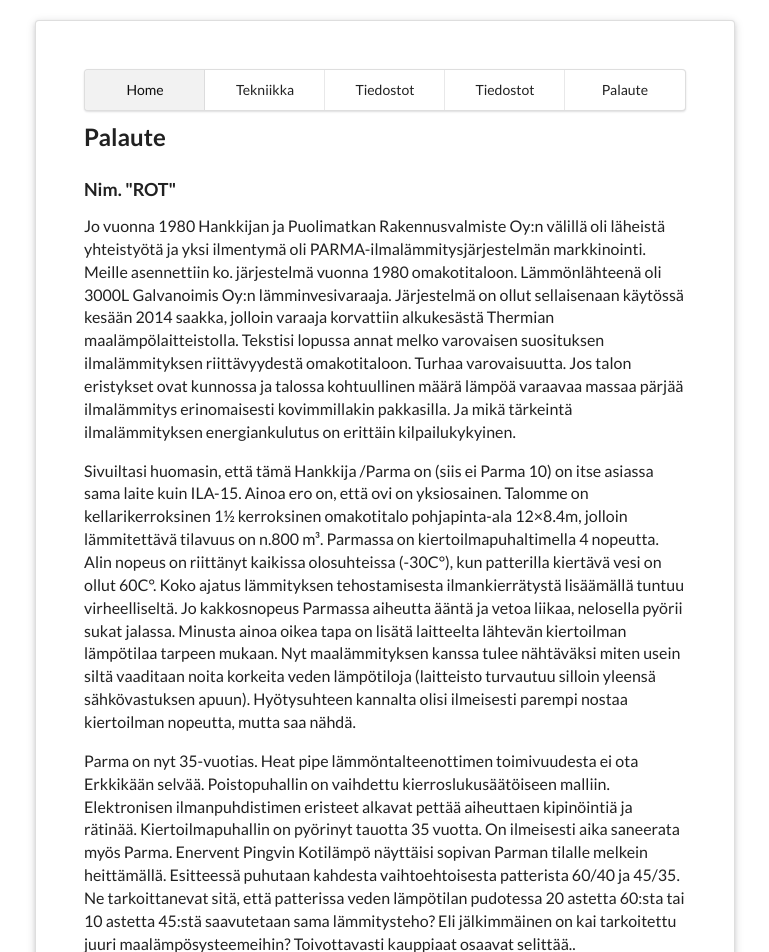
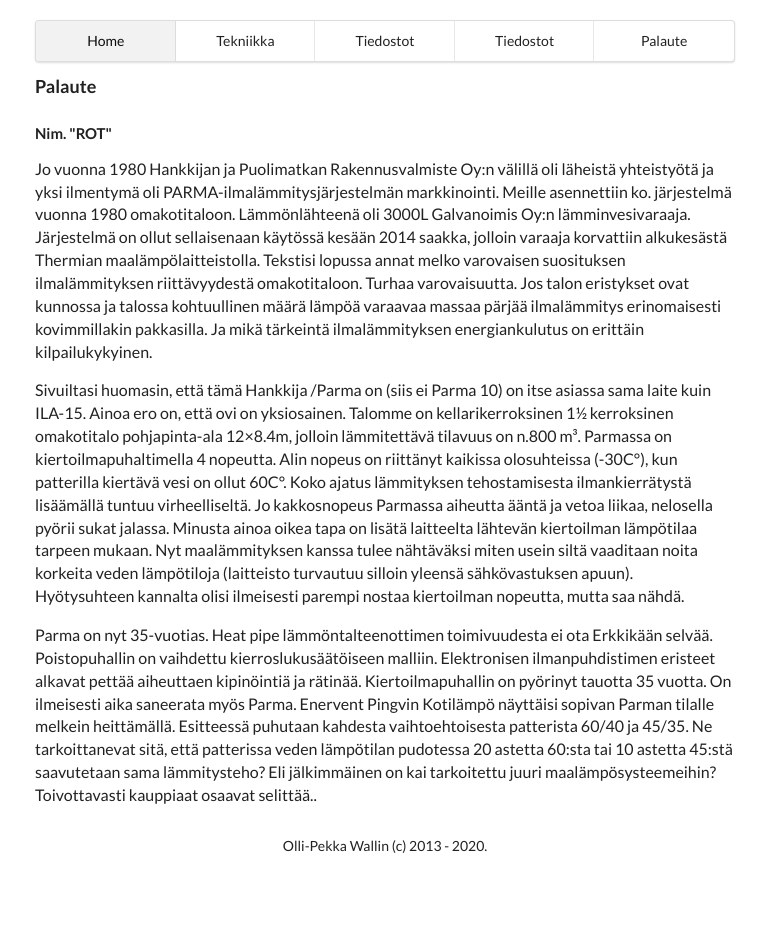
Before and after one commit to hozmaster/ilmalammitys.net, a React (Create React App) app: page /palaute in a window 1280 px wide. Shown: the top 952 px of the page, without its empty margins (255-1024 px from the left). After the commit the page ends 870 px from the top, so only its background shows below. Built offline with nearby package versions, Linux system fonts and the light colour scheme.

Commit message:
Improved look and tunet it

```diff
--- a/src/App.js
+++ b/src/App.js
@@ -17,7 +17,7 @@ function App() {
     return (
         <Router>
             <div className="App">
-                <div className="ui raised very padded text container segment">
+                <div className="ui raised very padded text container">
                     <div className="ui five item menu">
                         <a href={"/"}className="active item">Home</a>
                         <a href={'/tekniikka'} className="item">Tekniikka</a>
@@ -25,6 +25,7 @@ function App() {
                         <a href={'/tiedostot'} className="item">Tiedostot</a>
                         <a href={'/palaute'} className="item">Palaute</a>
                     </div>
+                    <p> </p>
                     <Route exact path='/' component={Home}/>
                     <Route path='/tekniikka' component={Technic}/>
                     <Route path='/tiedostot' component={Fileslistings}/>
--- a/src/Components/Footer.jsx
+++ b/src/Components/Footer.jsx
@@ -7,6 +7,6 @@ import React from 'react'
 
 const Footer = () =>
     <div className="ui basic center aligned segment" >
-        Olli-Pekka Wallin (c) 2014 - 2020.
+        Olli-Pekka Wallin (c) 2013 - 2020.
     </div>
 export default Footer
--- a/src/Pages/Feedback.jsx
+++ b/src/Pages/Feedback.jsx
@@ -5,8 +5,8 @@
 import React from 'react'
 
 const Feedback = () => <div>
-    <h2 className="ui header">Palaute</h2>
-    <h3>Nim. "ROT"</h3>
+    <h3 className="ui header">Palaute</h3>
+    <h4>Nim. "ROT"</h4>
     <p>Jo vuonna 1980 Hankkijan ja Puolimatkan Rakennusvalmiste Oy:n välillä oli läheistä yhteistyötä ja yksi ilmentymä oli PARMA-ilmalämmitysjärjestelmän markkinointi. Meille asennettiin ko. järjestelmä vuonna 1980 omakotitaloon.  Lämmönlähteenä oli 3000L Galvanoimis Oy:n lämminvesivaraaja. Järjestelmä on ollut sellaisenaan käytössä kesään 2014 saakka, jolloin varaaja korvattiin alkukesästä Thermian maalämpölaitteistolla. Tekstisi lopussa annat melko varovaisen suosituksen ilmalämmityksen riittävyydestä omakotitaloon.  Turhaa varovaisuutta. Jos talon eristykset ovat kunnossa ja talossa kohtuullinen määrä lämpöä varaavaa massaa pärjää ilmalämmitys erinomaisesti kovimmillakin pakkasilla. Ja mikä tärkeintä ilmalämmityksen energiankulutus on erittäin kilpailukykyinen.</p>
     <p>Sivuiltasi huomasin, että tämä Hankkija /Parma on (siis ei Parma 10) on itse asiassa sama laite kuin ILA-15. Ainoa ero on, että ovi on yksiosainen. Talomme on kellarikerroksinen 1½ kerroksinen omakotitalo pohjapinta-ala 12×8.4m, jolloin lämmitettävä tilavuus on n.800 m³. Parmassa on kiertoilmapuhaltimella 4 nopeutta. Alin nopeus on riittänyt kaikissa olosuhteissa (-30C°), kun patterilla kiertävä vesi on ollut 60C°. Koko ajatus lämmityksen tehostamisesta ilmankierrätystä lisäämällä tuntuu virheelliseltä. Jo kakkosnopeus Parmassa aiheutta ääntä ja vetoa liikaa, nelosella pyörii sukat jalassa. Minusta ainoa oikea tapa on lisätä laitteelta lähtevän kiertoilman lämpötilaa tarpeen mukaan. Nyt maalämmityksen kanssa tulee nähtäväksi miten usein siltä vaaditaan noita korkeita veden lämpötiloja (laitteisto turvautuu silloin yleensä sähkövastuksen apuun). Hyötysuhteen kannalta olisi ilmeisesti parempi nostaa kiertoilman nopeutta, mutta saa nähdä.</p>
     <p>Parma on nyt 35-vuotias. Heat pipe lämmöntalteenottimen toimivuudesta ei ota Erkkikään selvää. Poistopuhallin on vaihdettu kierroslukusäätöiseen malliin. Elektronisen ilmanpuhdistimen eristeet alkavat pettää aiheuttaen kipinöintiä ja rätinää. Kiertoilmapuhallin on pyörinyt tauotta 35 vuotta. On ilmeisesti aika saneerata myös Parma. Enervent Pingvin Kotilämpö näyttäisi  sopivan Parman tilalle melkein heittämällä. Esitteessä puhutaan kahdesta vaihtoehtoisesta patterista 60/40 ja 45/35. Ne tarkoittanevat sitä, että patterissa veden lämpötilan pudotessa 20 astetta 60:sta tai 10 astetta 45:stä saavutetaan sama lämmitysteho? Eli jälkimmäinen on kai tarkoitettu juuri maalämpösysteemeihin? Toivottavasti kauppiaat osaavat selittää..</p>
--- a/src/Pages/Fileslistings.jsx
+++ b/src/Pages/Fileslistings.jsx
@@ -5,7 +5,8 @@
 import React from 'react'
 
 const FileListings = () => <div>
-    <h2 className="ui header">Tiedostot</h2>
+    <p> </p>
+    <h3 className="ui header">Tiedostot</h3>
     <p>Ilmalämmityksessä huoneisto lämmitetään lämpimän ilman avulla. Lämmitetty ilma tuodaan huoneisiin ilmakanavia pitkin huoneisiin. Ilmakanavat sijaitsevat lattiassa sokkelissa taikka talon rakenteissa. Ilma jaetaan huoneistoihin lattian rajassa olevien ritilöiden avulla.</p>
     <p>Domestic dogs inherited complex behaviors, such as bite inhibition, from their wolf ancestors, which would have been pack hunters with complex body language. These sophisticated forms of social cognition and communication may account for their trainability, playfulness, and ability to fit into human households and social situations, and these attributes have given dogs a relationship with humans that has enabled them to become one of the most successful species on the planet today.</p>
     <p>The dogs' value to early human hunter-gatherers led to them quickly becoming ubiquitous across world cultures. Dogs perform many roles for people, such as hunting, herding, pulling loads, protection, assisting police and military, companionship, and, more recently, aiding handicapped individuals. This impact on human society has given them the nickname "man's best friend" in the Western world. In some cultures, however, dogs are also a source of meat.</p>
--- a/src/Pages/Home.jsx
+++ b/src/Pages/Home.jsx
@@ -5,7 +5,6 @@
 import React from 'react'
 
 const Home = () => <div>
-
     <p> </p>
     <h3 className="ui header">Ilmalämmitys lyhyesti </h3>
     <p>Ilmalämmityksessä huoneisto lämmitetään lämpimän ilman avulla. Lämmitetty ilma tuodaan huoneisiin ilmakanavia pitkin huoneisiin. Ilmakanavat sijaitsevat lattiassa sokkelissa taikka talon rakenteissa. Ilma jaetaan huoneistoihin lattian rajassa olevien ritilöiden avulla.</p>
@@ -17,6 +16,8 @@ const Home = () => <div>
     <p>Ilmalämmitys on oikein suunniteltuna riittävä lämmityksen lähde  normaalikokoisille omakotitalolle Suomessa (oman kokemuksen mukaan). Joskus olemme lämmittäneet talossamme olevaa leivinuunia esimerkiksi kovilla pakkasilla.</p>
     <p>80-luvun  valmistetut laitteistot ovat pian käyttöiän päässä, joten näiden laitteistojen uusiminen/saneeraaminen on ajankohtainen tällä hetkellä. Varaosia ainakin Valmetin Kotilämpölaitteistoon on saatavilla nopeastikin.</p>
     <p>Tällä hetkellä markkinoilla on muutamia valmistajia jotka valmistavat laitteita yksityissektorille. Nämä laitteistot on tarkoitetu lähinnä saneerauskohteisiin mutta esteitä uudisrakentamisen ei pitäisi olla. Iilmälämmitysmarkkinointi ja laitteiden valmistus on suunnattu tällä hetkellä yrityskiinteistöihin kuten puutarhatilojen lämmitykseen sekä julkisiin rakennuksiin.</p>
+
+    <h5>Muuta</h5>
     <p>Jos sinulla on kaaviokuvia taikka teknisiä tietoja kuten sähkö-ja puhallustietoja koskien erityisesti Valmetin kotilämpölaitteistoa mallia 1000, niin otan mielellään vastaan. Samalla otan vastaan kommenteja tästä sivustosta taikka tietoja muiden laitteiden ilmalämmityksestä laitetavaksi näille sivuille. </p>
 
 </div>;
--- a/src/Pages/Technic.jsx
+++ b/src/Pages/Technic.jsx
@@ -6,6 +6,7 @@ import React from 'react'
 
 const Technic = () => <div>
 
+    <p> </p>
     <h3> Lämmönjakeskus </h3>
     <p>Varsinaisen lämmityksen lisäksi tarvitaan siis lämmönjakokeskus joka huolehtii lämpimän veden lämmityksestä ja joka välittää kulloinkin ajankohtaan sopivan määrän kaukolämpöä ilmalämmityslaitteen vesipatteristoon. Suomessa lämmönjakokeskus laitteiden valmistajia on jonkun verran markkinoilla. Ilmalämmistystaloissa jotka on liitetty kaukolämpöverkostoon, lämmönjakokeskuksen tyyppi tulisi olla vähintään ns. 2-piirinen. </p>
     <p>Tällöin lämmönsääätöä voidaan tehdä erikseen lämpimälle vedelle ilman että se häiritsee varsinaista huoneiston lämmitystä.</p>
```
